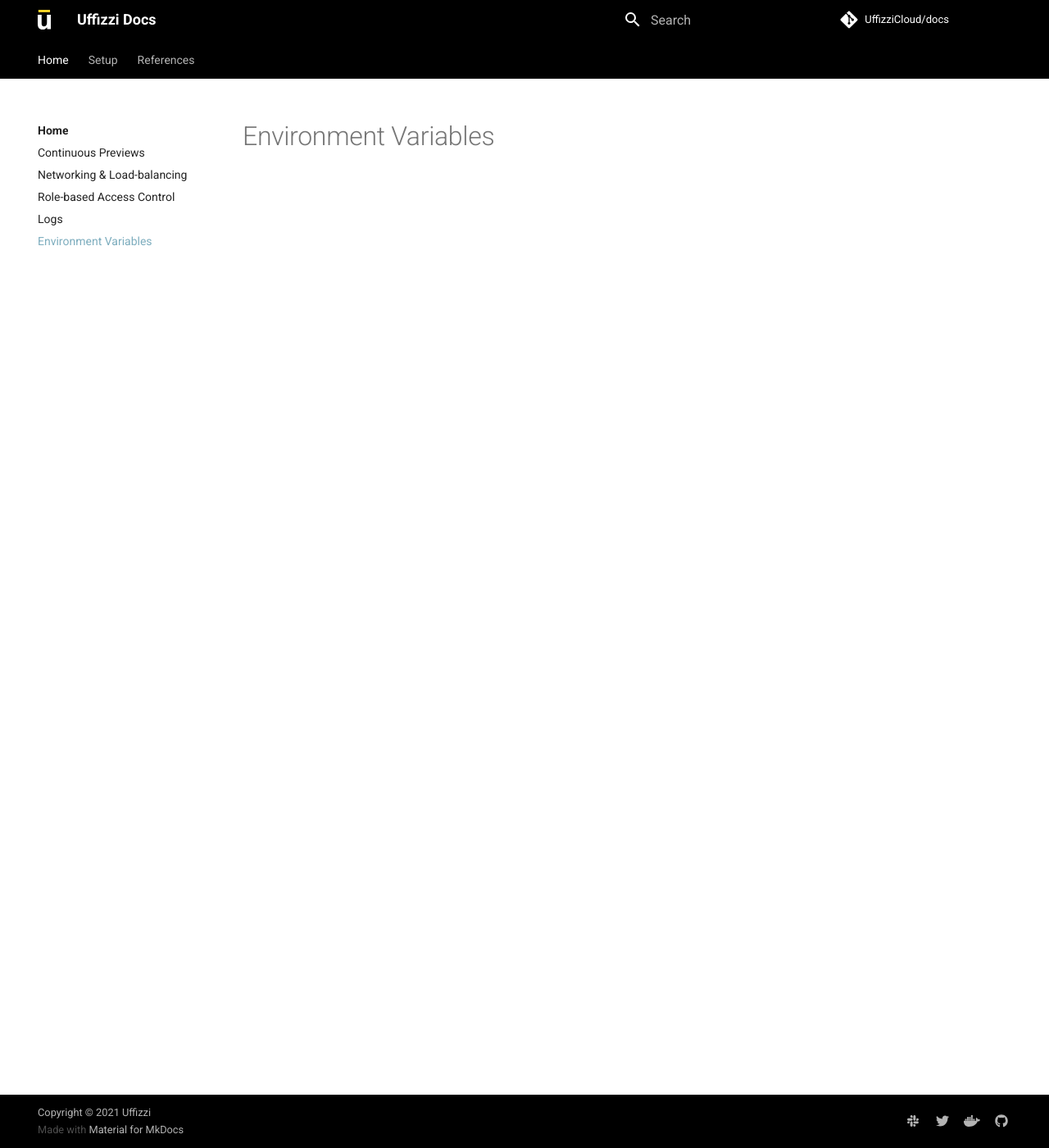
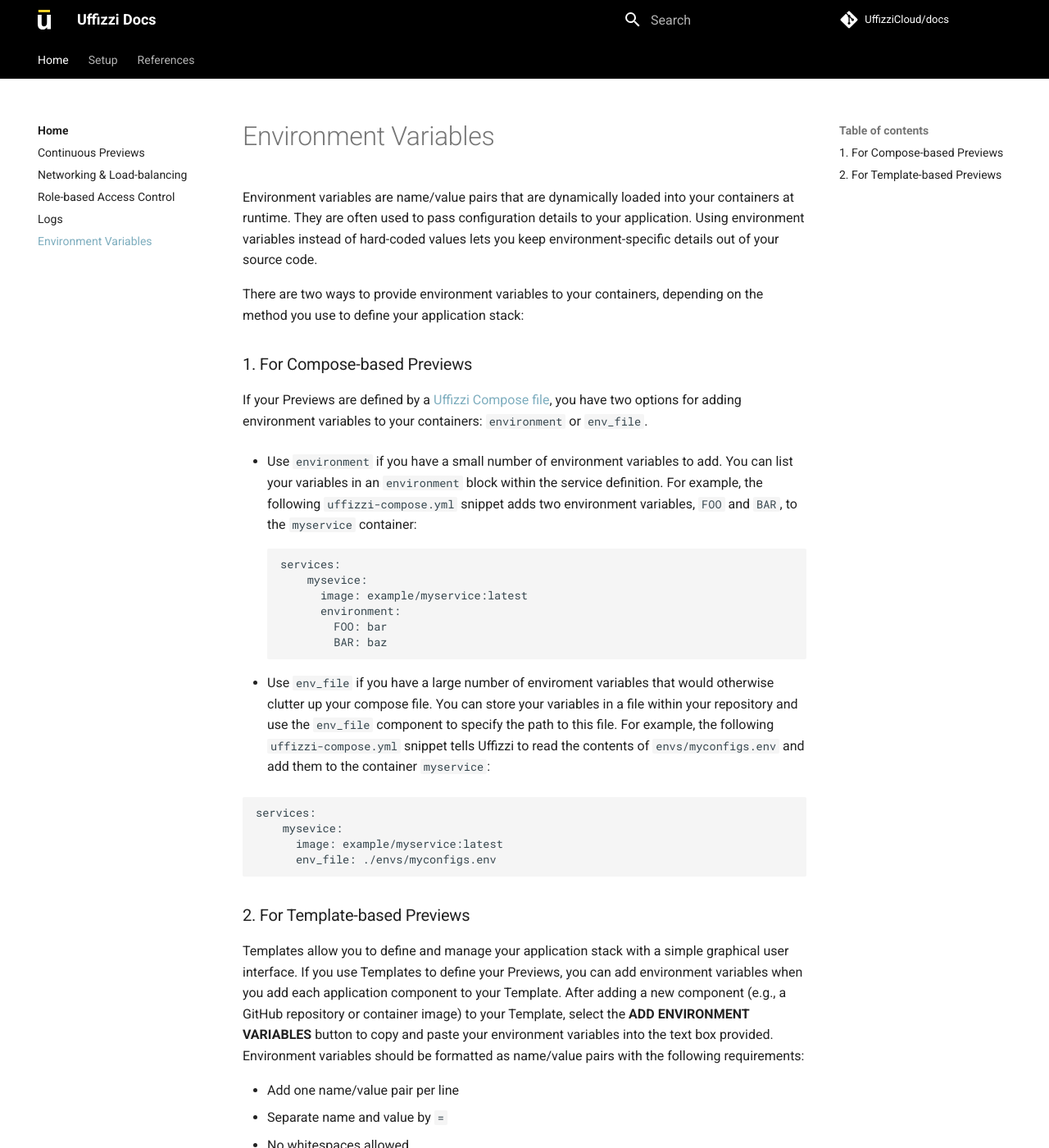
Before and after one commit to UffizziCloud/docs, an MkDocs documentation site: the page built from docs/environment-variables.md, in a window 1280 px wide and 1400 px high. Shown: the whole window at 82% size. Built offline with MkDocs 1.6.1 and Material for MkDocs 9.7.7, drawn with Linux system fonts in a browser that asks for light colours; comment, search, counter and statistics services are not loaded; some of the changed text lies outside the part shown.

Commit message:
Update to environment-variables.md

````diff
--- a/docs/environment-variables.md
+++ b/docs/environment-variables.md
@@ -1 +1,43 @@
 # Environment Variables
+
+Environment variables are name/value pairs that are dynamically loaded into your containers at runtime. They are often used to pass configuration details to your application. Using environment variables instead of hard-coded values lets you keep environment-specific details out of your source code.
+
+There are two ways to provide environment variables to your containers, depending on the method you use to define your application stack:
+
+### 1. For Compose-based Previews
+If your Previews are defined by a [Uffizzi Compose file](references/compose_spec.md), you have two options for adding environment variables to your containers: `environment` or `env_file`.
+
+* Use `environment` if you have a small number of environment variables to add. You can list your variables in an `environment` block within the service definition. For example, the following `uffizzi-compose.yml` snippet adds two environment variables, `FOO` and `BAR`, to the `myservice` container:
+```
+services:
+    mysevice:
+      image: example/myservice:latest
+      environment:
+        FOO: bar
+        BAR: baz
+```
+
+* Use `env_file` if you have a large number of enviroment variables that would otherwise clutter up your compose file. You can store your variables in a file within your repository and use the `env_file` component to specify the path to this file. For example, the following `uffizzi-compose.yml` snippet tells Uffizzi to read the contents of `envs/myconfigs.env` and add them to the container `myservice`:
+
+```
+services:
+    mysevice:
+      image: example/myservice:latest
+      env_file: ./envs/myconfigs.env
+```
+
+### 2. For Template-based Previews
+Templates allow you to define and manage your application stack with a simple graphical user interface. If you use Templates to define your Previews, you can add environment variables when you add each application component to your Template. After adding a new component (e.g., a GitHub repository or container image) to your Template, select the **ADD ENVIRONMENT VARIABLES** button to copy and paste your environment variables into the text box provided. Environment variables should be formatted as name/value pairs with the following requirements:
+
+* Add one name/value pair per line
+* Separate name and value by `=`
+* No whitespaces allowed
+
+For example:
+
+```
+FOO=bar                    # valid
+baz=bar                    # valid
+FOO=bar baz=bar            # invalid
+FOO = bar                  # invalid
+```
````
